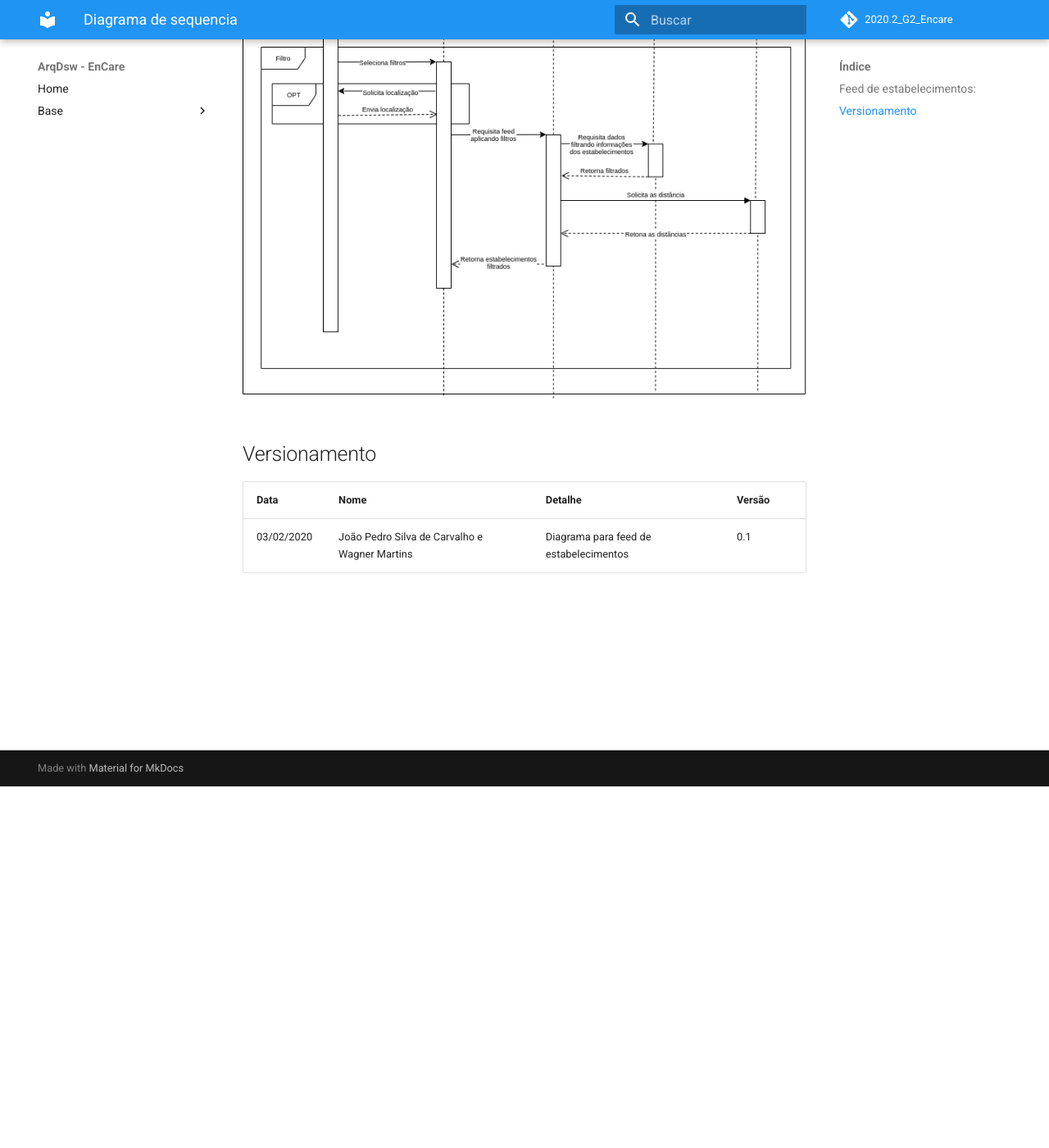
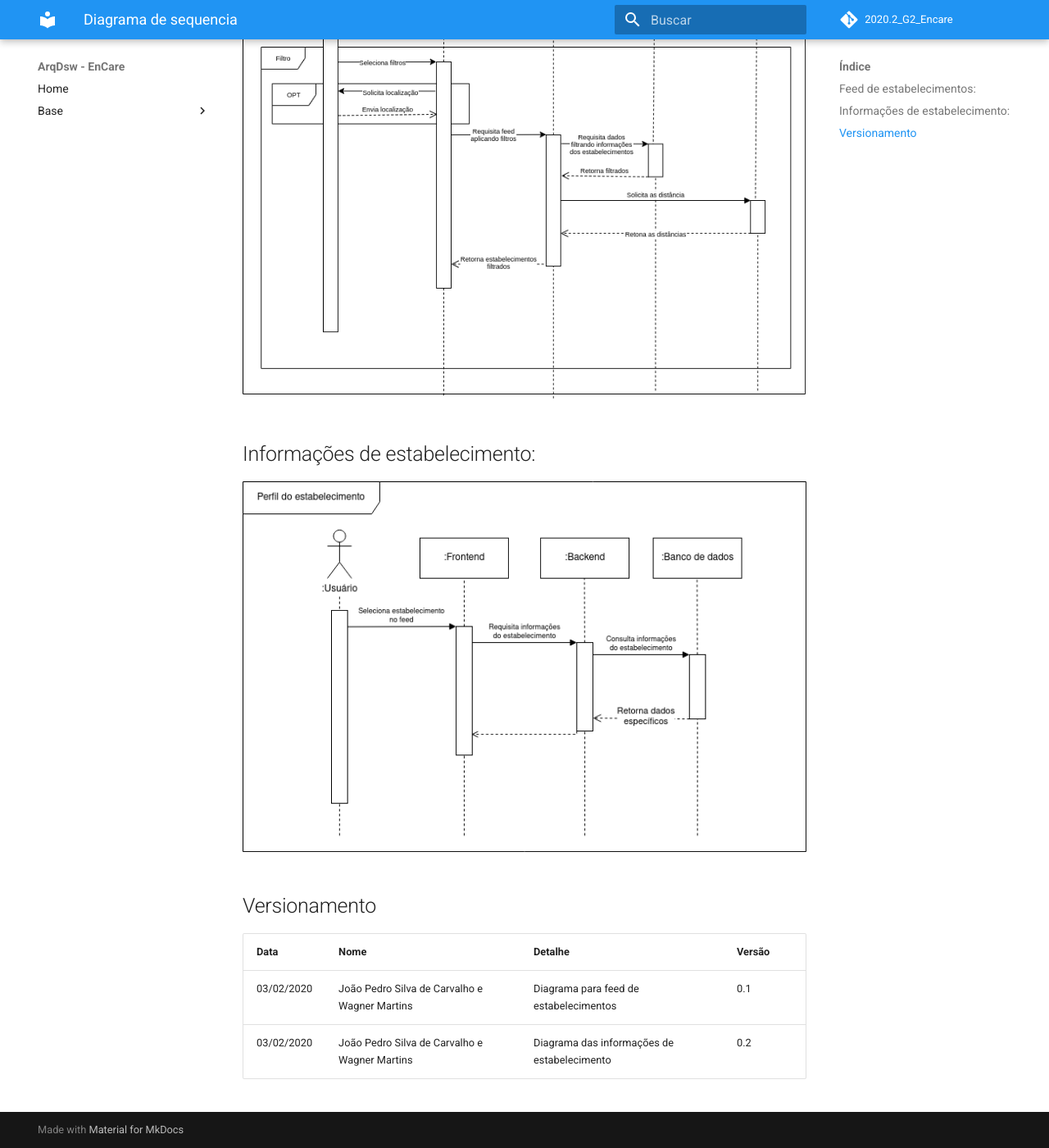
Before and after one commit to UnBArqDsw2020-2/2020.2_G2_Encare, an MkDocs documentation site: the page built from docs/Modelagem/Diagrama de sequência.md, in a window 1280 px wide and 1400 px high, scrolled down 441 px. Shown: the whole window at 82% size. Built offline with MkDocs 1.6.1 and Material for MkDocs 9.7.7, drawn with Linux system fonts in a browser that asks for light colours; comment, search, counter and statistics services are not loaded.

Commit message:
#33 Adicionando diagrama de sequencia das informações de estabelecimento
Co-authored-by: jps12 <jps12carvalho@gmail.com>

```diff
--- a/docs/Modelagem/Diagrama de sequência.md
+++ b/docs/Modelagem/Diagrama de sequência.md
@@ -4,8 +4,13 @@
 
 ![Feed estabelecimentos](imagens/Diagrama_de_sequencia.png)
 
+## Informações de estabelecimento:
+
+![Informações de estabelecimento](imagens/diagrama_de_sequencia_estab_info.png)
+
 ## Versionamento
 
 | Data | Nome | Detalhe | Versão |
 |------|------|---------|--------|
 | 03/02/2020 | João Pedro Silva de Carvalho e Wagner Martins | Diagrama para feed de estabelecimentos | 0.1 |
+| 03/02/2020 | João Pedro Silva de Carvalho e Wagner Martins | Diagrama das informações de estabelecimento | 0.2 |
```
